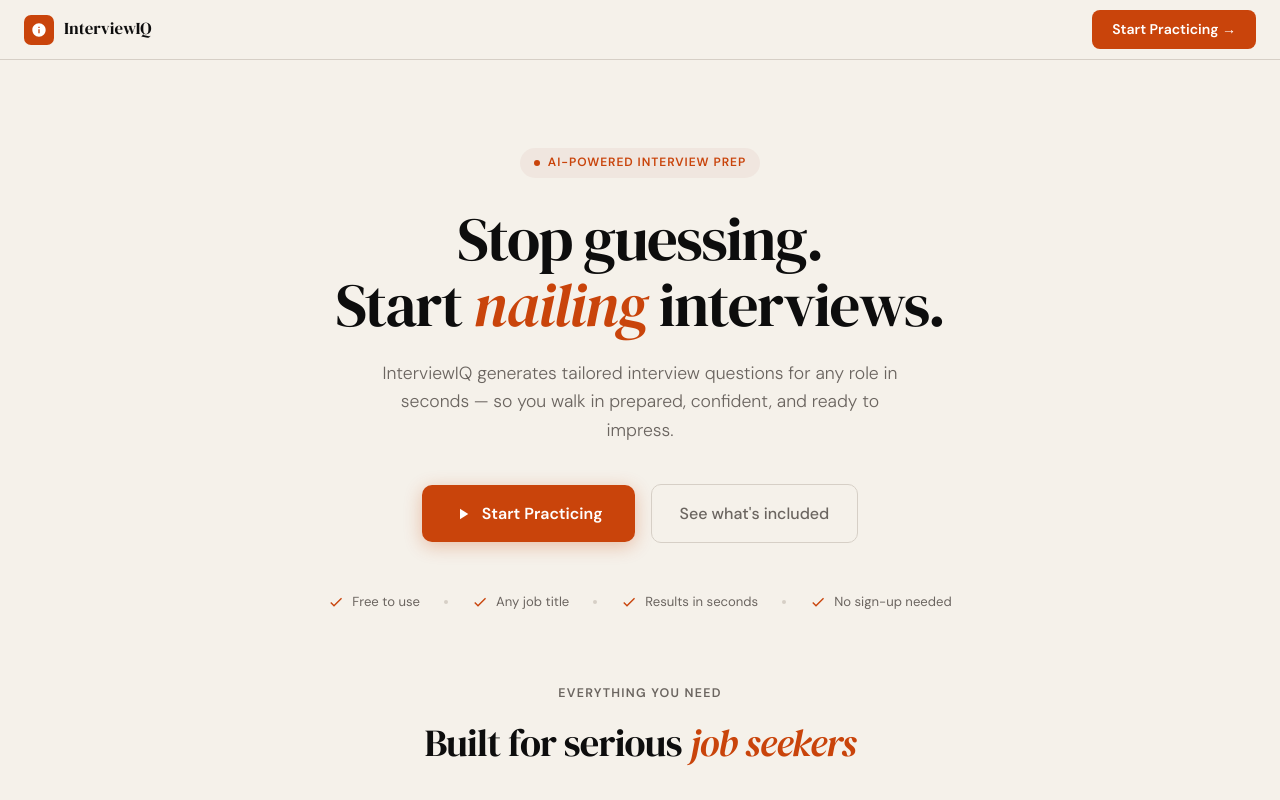
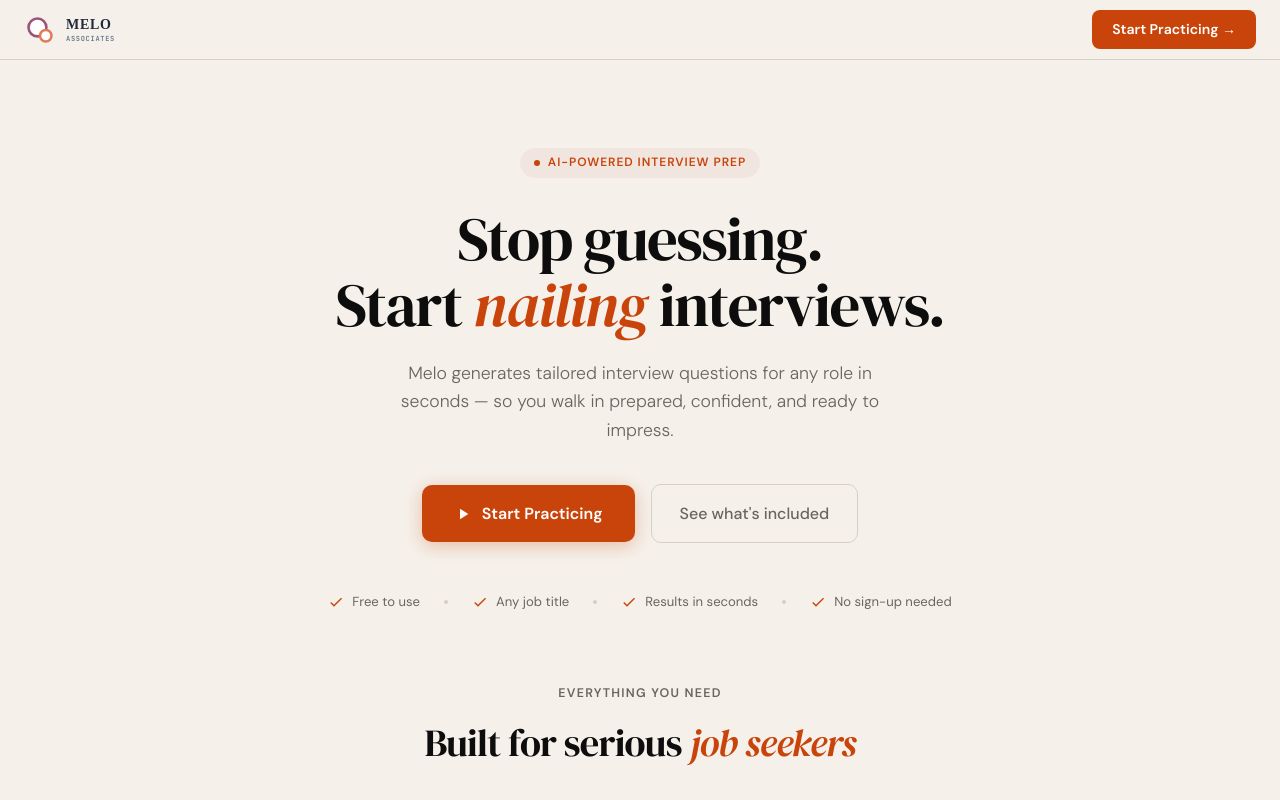
Before and after one commit to kelbizerihun/Melo-Associates-Screening-Project, a React (Vite) app: page / in a window 1280 px wide. Shown: the top 800 px of the page. Built offline with nearby package versions, Linux system fonts and the light colour scheme.

Commit message:
feat: rebrand application to Melo
Update project title, navigation branding, and API user-agent to reflect the new identity.

```diff
--- a/index.html
+++ b/index.html
@@ -3,7 +3,7 @@
   <head>
     <meta charset="UTF-8" />
     <meta name="viewport" content="width=device-width, initial-scale=1.0" />
-    <title>InterviewIQ — AI-Powered Interview Question Generator</title>
+    <title>Melo — AI-Powered Interview Question Generator</title>
   </head>
   <body>
     <div id="root"></div>
--- a/server.ts
+++ b/server.ts
@@ -23,7 +23,7 @@
       apiKey,
       httpOptions: {
         headers: {
-          "User-Agent": "aistudio-build",
+          "User-Agent": "melo-associates-client",
         },
       },
     });
--- a/src/App.tsx
+++ b/src/App.tsx
@@ -305,12 +305,16 @@
           {/* NAV */}
           <nav className="custom-nav select-none">
             <a href="#" className="nav-logo" onClick={(e) => { e.preventDefault(); setView("landing"); }}>
-              <span className="nav-logo-mark">
-                <svg viewBox="0 0 24 24">
-                  <path d="M12 2C6.48 2 2 6.48 2 12s4.48 10 10 10 10-4.48 10-10S17.52 2 12 2zm1 15h-2v-6h2v6zm0-8h-2V7h2v2z"/>
+              <span className="nav-logo-mark" style={{ background: 'none', border: 'none', width: 'auto', height: 'auto', display: 'flex', alignItems: 'center' }}>
+                <svg viewBox="0 0 100 100" style={{ width: '32px', height: '32px' }} fill="none" xmlns="http://www.w3.org/2000/svg">
+                  <circle cx="42" cy="42" r="28" stroke="#9a547a" strokeWidth="8" strokeLinecap="round" />
+                  <circle cx="68" cy="68" r="18" stroke="#e27a54" strokeWidth="8" strokeLinecap="round" />
                 </svg>
               </span>
-              <span className="nav-logo-text">InterviewIQ</span>
+              <span className="nav-logo-text flex flex-col items-start leading-tight">
+                <span className="text-sm font-serif font-bold tracking-wider text-[#1e293b]" style={{ fontFamily: "serif" }}>MELO</span>
+                <span className="text-[7px] font-mono tracking-widest text-[#64748b] uppercase font-bold">ASSOCIATES</span>
+              </span>
             </a>
             <button onClick={() => setView("app")} className="nav-cta">
               Start Practicing →
@@ -326,7 +330,7 @@
             <h1>Stop guessing.<br />Start <em>nailing</em> interviews.</h1>
 
             <p className="hero-sub">
-              InterviewIQ generates tailored interview questions for any role in seconds — so you walk in prepared, confident, and ready to impress.
+              Melo generates tailored interview questions for any role in seconds — so you walk in prepared, confident, and ready to impress.
             </p>
 
             <div className="hero-actions select-none">
@@ -431,12 +435,16 @@
             <div className="wrapper mx-auto">
                 <header className="app-header">
                   <a href="#" className="logo" onClick={(e) => { e.preventDefault(); setView("landing"); }}>
-                    <span className="logo-mark">
-                      <svg viewBox="0 0 24 24">
-                        <path d="M12 2C6.48 2 2 6.48 2 12s4.48 10 10 10 10-4.48 10-10S17.52 2 12 2zm1 15h-2v-6h2v6zm0-8h-2V7h2v2z"/>
+                    <span className="logo-mark" style={{ background: 'none', border: 'none', width: 'auto', height: 'auto', display: 'flex', alignItems: 'center' }}>
+                      <svg viewBox="0 0 100 100" style={{ width: '38px', height: '38px' }} fill="none" xmlns="http://www.w3.org/2000/svg">
+                        <circle cx="42" cy="42" r="28" stroke="#9a547a" strokeWidth="8" strokeLinecap="round" />
+                        <circle cx="68" cy="68" r="18" stroke="#e27a54" strokeWidth="8" strokeLinecap="round" />
                       </svg>
                     </span>
-                    <span className="logo-text font-serif">InterviewIQ</span>
+                    <span className="logo-text flex flex-col items-start leading-tight">
+                      <span className="text-base font-serif font-bold tracking-wider text-[#1e293b]" style={{ fontFamily: "serif" }}>MELO</span>
+                      <span className="text-[8px] font-mono tracking-widest text-[#64748b] uppercase font-bold">ASSOCIATES</span>
+                    </span>
                   </a>
                   <h1 className="app-h1">Smart questions for <em>every role</em></h1>
                   <p className="subtitle">Enter a job title and get three thoughtful, role-specific interview questions in seconds.</p>
```
